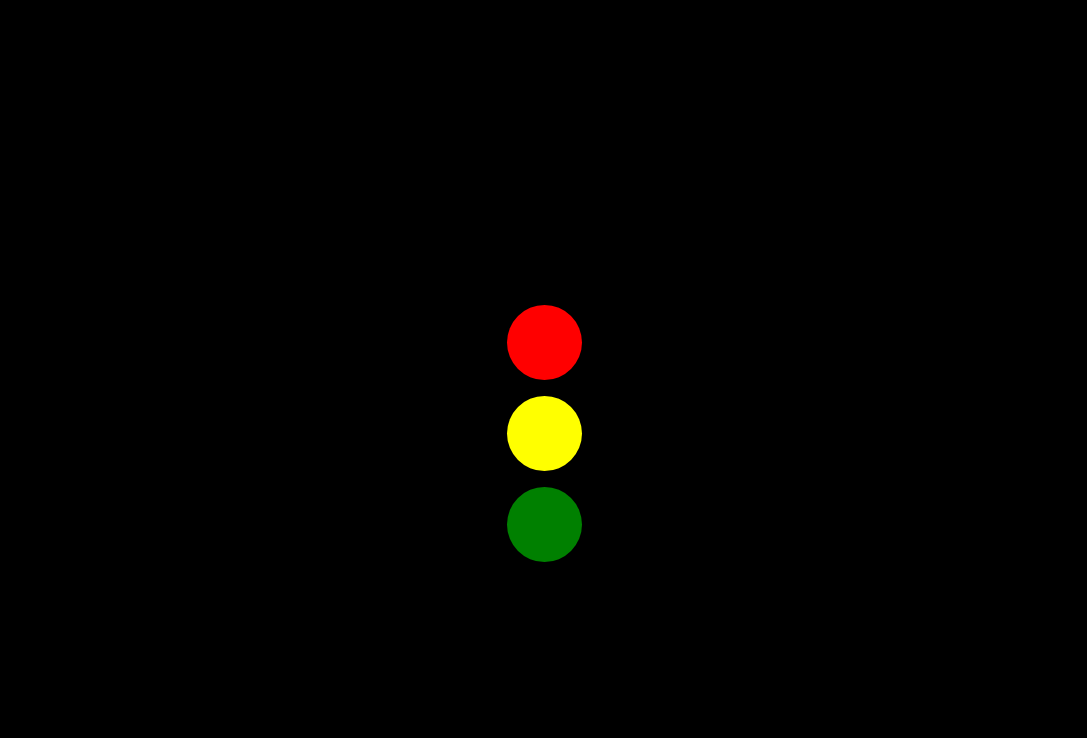
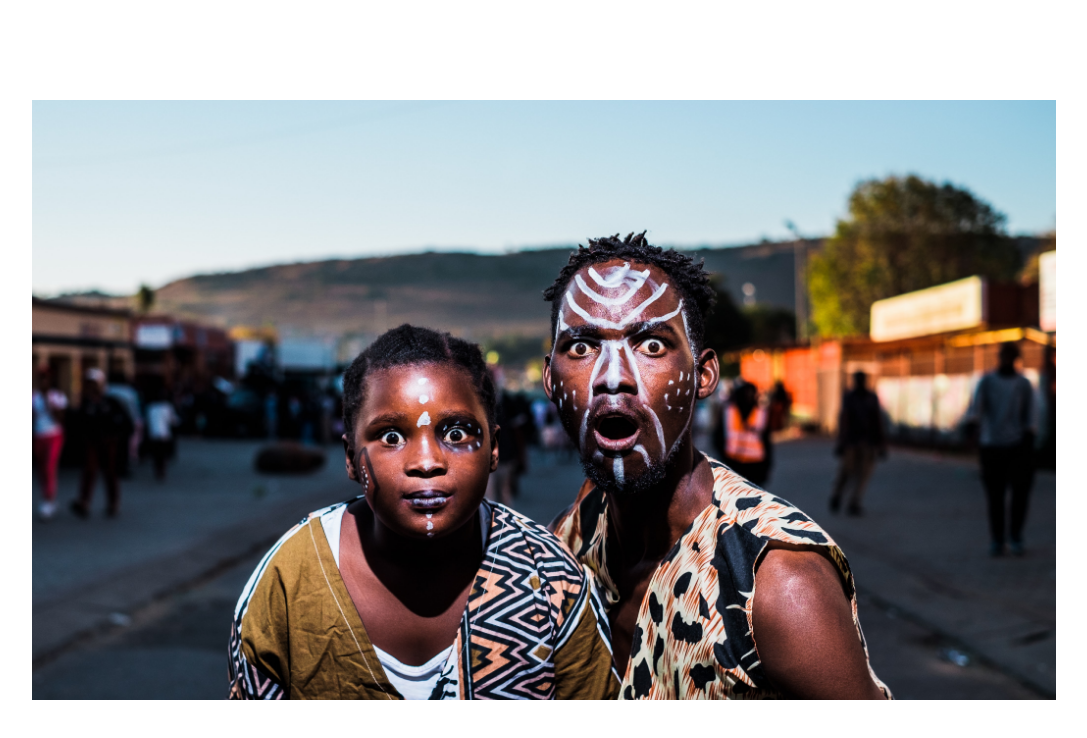
Before and after one commit to victorbruce/gsap-tutorial, a React (Create React App) app: page / in a window 1280 px wide. Shown: the top 738 px of the page, without its empty margins (96-1183 px from the left). Built offline with nearby package versions, Linux system fonts and the light colour scheme.

Commit message:
feat: image reveal using gsap

```diff
--- a/src/App.js
+++ b/src/App.js
@@ -1,75 +1,30 @@
-import React, { useEffect, useRef, useState } from "react";
+import React, { useEffect, useRef } from "react";
+import People from "./assets/images/people.jpg";
+import CSSRulePlugin from "gsap/CSSRulePlugin";
+import { TimelineLite, Power2 } from "gsap";
 
-// 3rd-party libraries
-import { TweenLite, Power3 } from "gsap";
-import { TweenMax } from "gsap/gsap-core";
+const App = () => {
+  let container = useRef(null);
+  let image = useRef(null);
+  let imageReveal = CSSRulePlugin.getRule(".App__imageContainer:after");
 
-function App() {
-  let app = useRef(null);
-  let circleRed = useRef(null);
-  let circleYellow = useRef(null);
-  let circleGreen = useRef(null);
-
-  const [scale, setScale] = useState(false);
+  const tl = new TimelineLite();
 
   useEffect(() => {
-    TweenLite.to(app, 0, { css: { visibility: "visible" } });
-    TweenLite.from(circleRed, 0.8, { opacity: 0, x: 40, ease: Power3.easeOut });
-    TweenLite.from(circleYellow, 0.8, {
-      opacity: 0,
-      x: 40,
-      ease: Power3.easeOut,
-      delay: 0.2,
-    });
-    TweenLite.from(circleGreen, 0.8, {
-      opacity: 0,
-      x: 40,
-      ease: Power3.easeOut,
-      delay: 0.2,
-    });
-  }, []);
-
-  const handleScale = () => {
-    if (scale) {
-      TweenMax.to(circleYellow, .8, {
-        width: 200,
-        height: 200,
-        ease: Power3.easeOut,
-      });
-      setScale(false);
-    } else {
-      TweenMax.to(circleYellow, 1, {
-        width: 75,
-        height: 75,
-        ease: Power3.easeOut,
-      });
-      setScale(true);
-    }
-  };
-
-  // const handleDecrease = () => {
-  //   TweenMax.to(circleYellow, 1, { scale: 1 });
-  //   setScale(false);
-  // }
+    tl.to(container, 0, { css: { visibility: "visible" } })
+      .to(imageReveal, 1.4, { width: "0%", ease: Power2.easeInOut })
+      .from(image, 1.4, { scale: 1.6, delay: -1.4 });
+  }, [tl, imageReveal, image]);
 
   return (
-    <div className="App" ref={(el) => (app = el)}>
-      <h1>Gsap TweenMax</h1>
-
-      <div className="Circle__container">
-        <div className="Circle__color red" ref={(el) => (circleRed = el)}></div>
-        <div
-          className="Circle__color yellow"
-          ref={(el) => (circleYellow = el)}
-          onClick={handleScale}
-        ></div>
-        <div
-          className="Circle__color green"
-          ref={(el) => (circleGreen = el)}
-        ></div>
+    <div className="App">
+      <div className="App__inner" ref={(el) => (container = el)}>
+        <div className="App__imageContainer">
+          <img src={People} alt="people" ref={(el) => (image = el)} />
+        </div>
       </div>
     </div>
   );
-}
+};
 
 export default App;
--- a/src/stylesheet/pages/_app.scss
+++ b/src/stylesheet/pages/_app.scss
@@ -1,41 +1,33 @@
 .App {
-  width: 100%;
-  height: 100vh;
-  height: calc(var(--vh, 1vh) * 100); // fix for mobile devices
-  background: $black;
-  visibility: hidden;
-  display: flex;
-  flex-direction: column;
-  justify-content: center;
-  align-items: center;
+  &__inner {
+    width: 1024px;
+    height: 100vh;
+    margin: 0 auto;
+    display: flex;
+    align-items: center;
+    background: $white;
+    visibility: hidden;
+  }
 
-  & h1 {
-    padding: 30px 30px 0px 30px;
-    text-align: center;
+  &__imageContainer {
+    width: 1024px;
+    height: 600px;
+    position: relative;
+    overflow: hidden;
+
+    &:after {
+      content: '';
+      position: absolute;
+      width: 100%;
+      height: 100%;
+      top: 0;
+      right: 0;
+      background: $white;
+    }
+
+    & img {
+      width: 1024px;
+      position: absolute;
+    }
   }
 }
-
-.Circle {
-  &__container {
-  }
-
-  &__color {
-    width: 75px;
-    height: 75px;
-    border-radius: 100%;
-    margin: 16px;
-    // border: 1px solid #333;
-  }
-}
-
-.red {
-  background: red;
-}
-
-.yellow {
-  background: yellow;
-}
-
-.green {
-  background: green;
-}
```
Also changed, not shown: src/assets/images/people.jpg (added).
